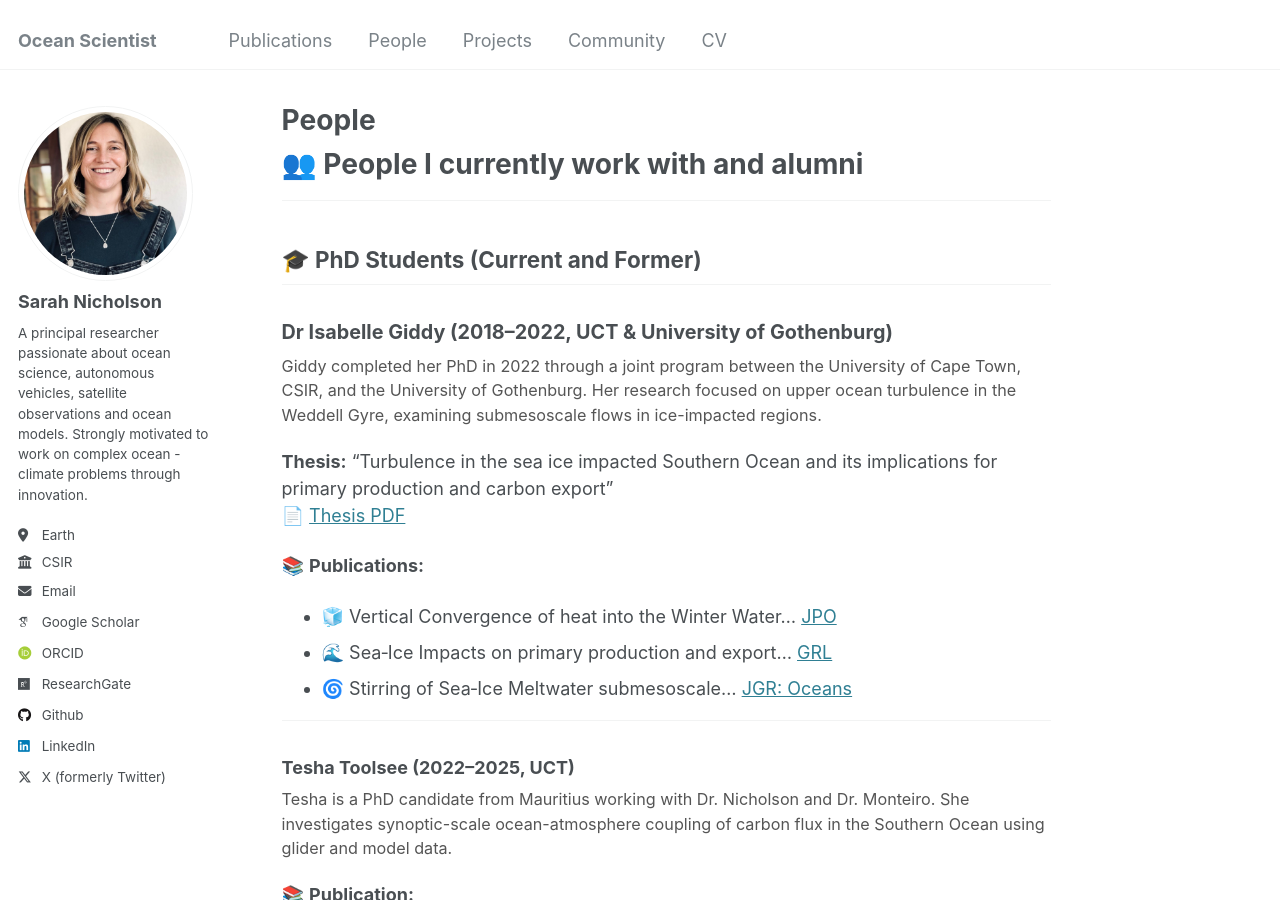
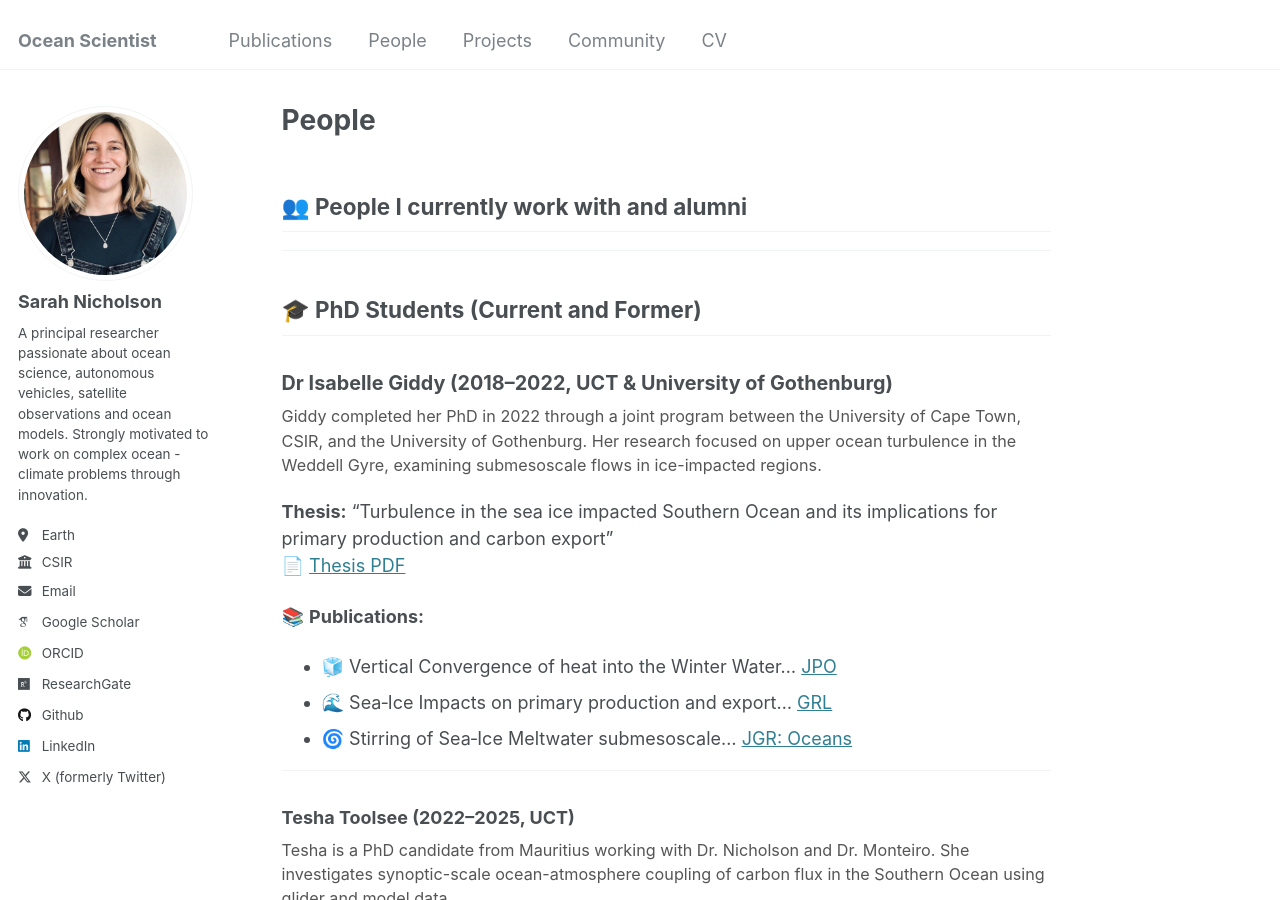
Before and after one commit to sarahnicholson/sarahnicholson.github.io, a Jekyll site: the page built from _pages/people.md, in a window 1280 px wide and 900 px high. Built offline with Jekyll 4.4.1, drawn with Linux system fonts in a browser that asks for light colours; some web fonts are replaced.

```diff
--- a/_pages/people.md
+++ b/_pages/people.md
@@ -4,7 +4,7 @@ title: "People"
 permalink: /people/
 ---
 
-# 👥 People I currently work with and alumni
+## 👥 People I currently work with and alumni
 
 ---
 
```
